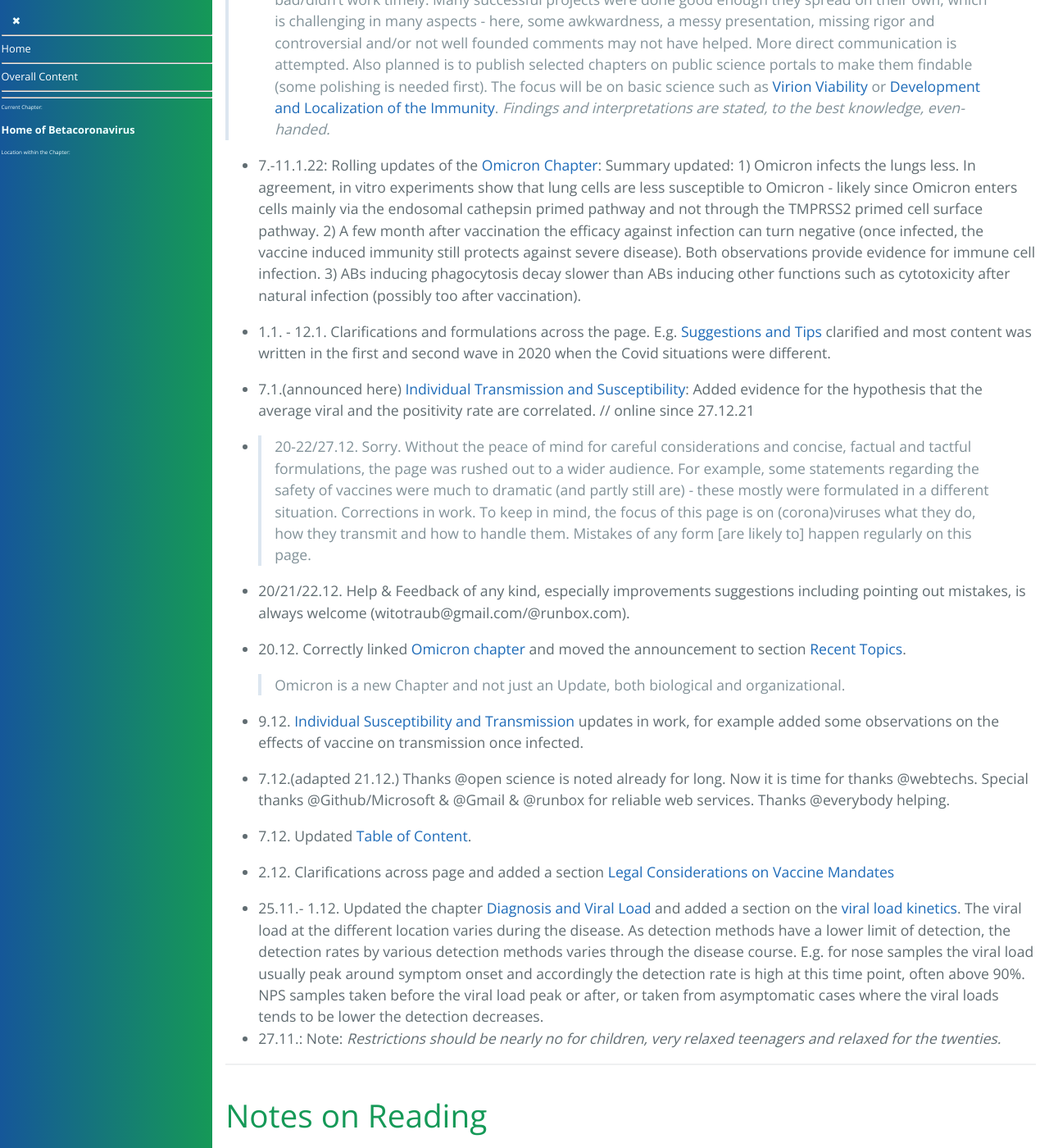
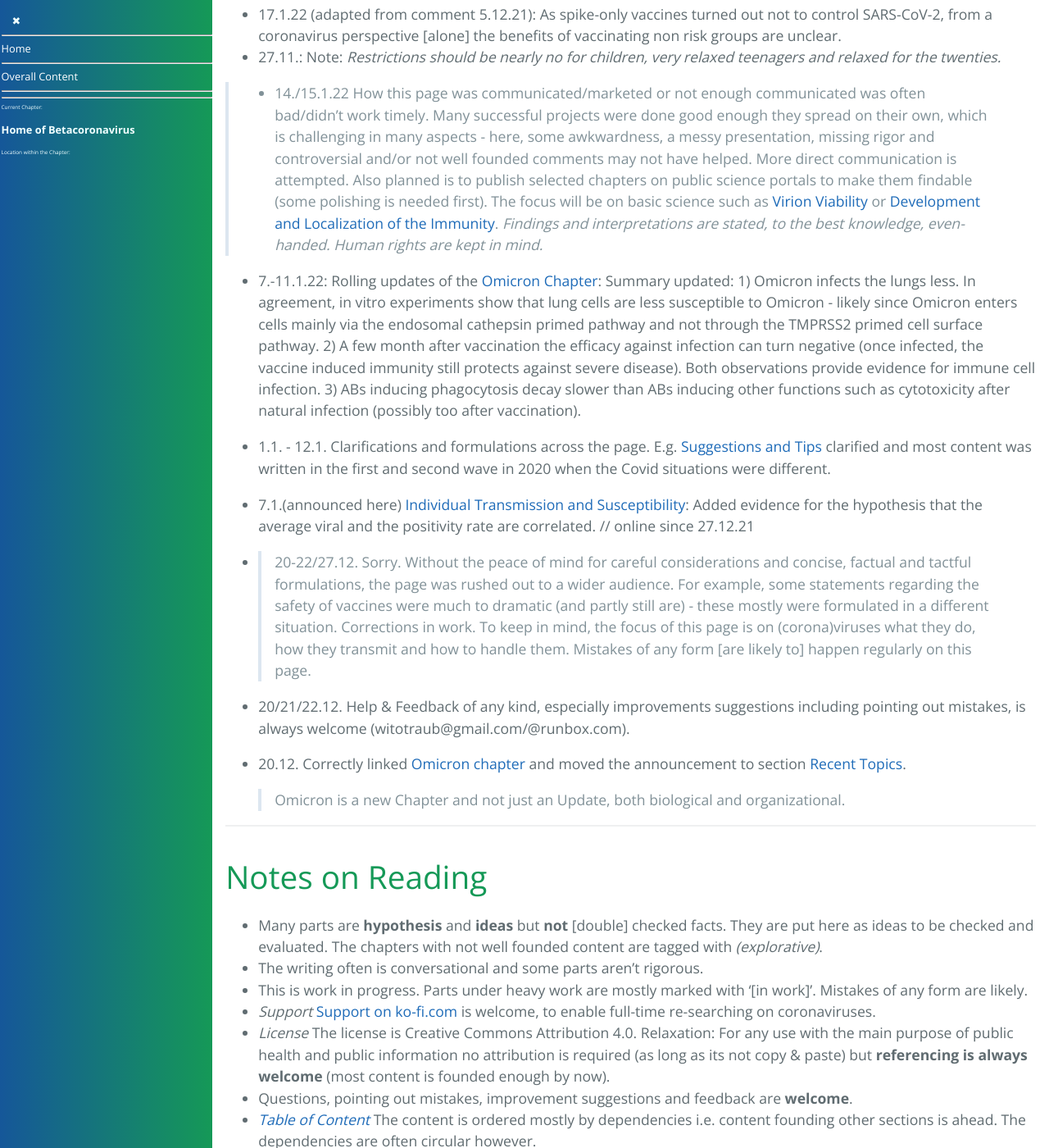
Before and after one commit to forestgrape/coronavirus, a Jekyll site: the page built from index.md, in a window 1280 px wide and 1400 px high, scrolled down 2724 px. Shown: the whole window at 82% size. Built offline with Jekyll 4.4.1, drawn with Linux system fonts in a browser that asks for light colours; our own code applies the rules of GitHub Pages for plain Markdown files.

Commit message:
formlations and update section

```diff
--- a/index.md
+++ b/index.md
@@ -69,11 +69,13 @@ This section overviews the entire content. The [content section](#content) lists
 
 
 ### News Board
-
-<!-- 5.12.21: As RNA vaccines turned out they don't tame SARS-CoV-2, from a coronavirus perspective alone the benefits of mass vaccination unclear.-->
+*Pinned:*
+- 17.1.22 (adapted from comment 5.12.21): As spike-only vaccines turned out not to control SARS-CoV-2, from a coronavirus perspective [alone] the benefits of vaccinating non risk groups are unclear.
+- 27.11.: Note: *Restrictions should be nearly no for children, very relaxed teenagers and relaxed for the twenties.*
 
 
-> - 14./15.1.22  How this page was communicated/marketed or not enough communicated was often bad/didn't work timely. Many successful projects were done good enough they spread on their own, which is challenging in many aspects - here, some awkwardness, a messy presentation, missing rigor and controversial and/or not well founded comments may not have helped. More direct communication is attempted. Also planned is to publish selected chapters on public science portals to make them findable (some polishing is needed first). The focus will be on basic science such as [Virion Viability](2_biological/virion_viability.md) or [Development and Localization of the Immunity](4_immunological/ontogenesis_and_locality_of_immunity.md). *Findings and interpretations are stated, to the best knowledge, even-handed.*
+
+> - 14./15.1.22  How this page was communicated/marketed or not enough communicated was often bad/didn't work timely. Many successful projects were done good enough they spread on their own, which is challenging in many aspects - here, some awkwardness, a messy presentation, missing rigor and controversial and/or not well founded comments may not have helped. More direct communication is attempted. Also planned is to publish selected chapters on public science portals to make them findable (some polishing is needed first). The focus will be on basic science such as [Virion Viability](2_biological/virion_viability.md) or [Development and Localization of the Immunity](4_immunological/ontogenesis_and_locality_of_immunity.md). *Findings and interpretations are stated, to the best knowledge, even-handed. Human rights are kept in mind.*
 
 
 - 7.-11.1.22: Rolling updates of the [Omicron Chapter](2_biological/omicron.md): Summary updated: 1) Omicron infects the lungs less. In agreement, in vitro experiments show that lung cells are less susceptible to Omicron - likely since Omicron enters cells mainly via the endosomal cathepsin primed pathway and not through the TMPRSS2 primed cell surface pathway. 2) A few month after vaccination the efficacy against infection can turn negative (once infected, the vaccine induced immunity still protects against severe disease). Both observations provide evidence for immune cell infection. 3) ABs inducing phagocytosis decay slower than ABs inducing other functions such as cytotoxicity after natural infection (possibly too after vaccination).
@@ -90,19 +92,6 @@ This section overviews the entire content. The [content section](#content) lists
 - 20.12. Correctly linked [Omicron chapter](2_biological/omicron.md) and moved the announcement to section [Recent Topics](#recent-topics-added).
 
   > Omicron is a new Chapter and not just an Update, both biological and organizational.
-
-- 9.12. [Individual Susceptibility and Transmission](5_epidemiological/individual_susceptibility_and_transmission.md) updates in work, for example added some observations on the effects of vaccine on transmission once infected.
-
-- 7.12.(adapted 21.12.) Thanks @open science is noted already for long. Now it is time for thanks @webtechs. Special thanks @Github/Microsoft & @Gmail & @runbox for reliable web services. Thanks @everybody helping.
-
-- 7.12. Updated [Table of Content](#content).
-
-
-- 2.12. Clarifications across page and added a section [Legal Considerations on Vaccine Mandates](./7_social/individual_measures.md)
-
-- 25.11.- 1.12. Updated the chapter [Diagnosis and Viral Load](./3_medical/diagnosis_and_viral_load.md) and added a section on the [viral load kinetics](./3_medical/diagnosis_and_viral_load.md#viral-load-kinetics). The viral load at the different location varies during the disease. As detection methods have a lower limit of detection, the detection rates by various detection methods varies through the disease course. E.g. for nose samples the viral load usually peak around symptom onset  and accordingly the detection rate is high at this time point, often above 90%. NPS samples taken before the viral load peak or after, or taken from asymptomatic cases where the viral loads tends to be lower the detection decreases.
-- 27.11.: Note: *Restrictions should be nearly no for children, very relaxed teenagers and relaxed for the twenties.*
-
 
 ---
 
```
Also changed, not shown: 1_introduction/update_history.md (+5 -0 lines).
